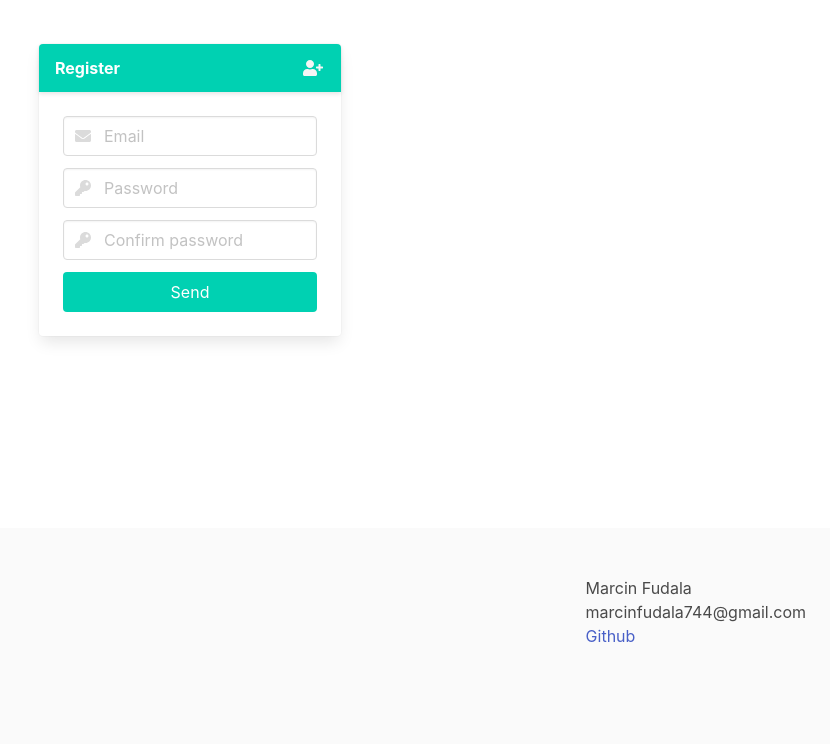
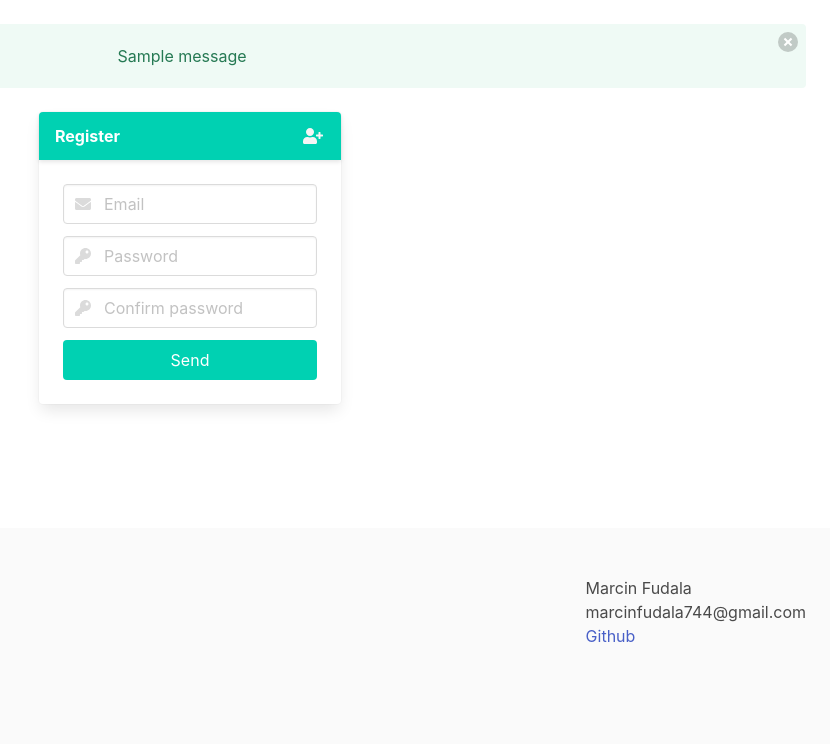
Before and after one commit to nerko937/Generate_expenses, a Flask app: template project/users/templates/reqister.html in a window 1280 px wide. Shown: the part 56-800 px from the top of the page, without its empty margins (450-1280 px from the left). Run offline with Flask 2, Linux system fonts and the light colour scheme; tables that the repository leaves empty hold one stand-in row (values such as "Sample post"); the template is opened without the code that fills it: values that come from a table or form of the project are taken from there, most other values are stand-ins (such as "Sample title", 1, 10 or a date in 2020); one stand-in notice (Sample message) is shown; some libraries are stand-ins or nearby versions.

Commit message:
added flash messages

```diff
--- a/project/expenses/routes.py
+++ b/project/expenses/routes.py
@@ -1,5 +1,5 @@
 from datetime import date
-from flask import Blueprint, render_template, redirect, url_for
+from flask import Blueprint, render_template, redirect, url_for, flash
 from flask_login import current_user, login_required
 from project import db
 from .models import Month
@@ -36,4 +36,8 @@ def delete_month(month_id):
 	if month.user_id == current_user.id:
 		db.session.delete(month)
 		db.session.commit()
+		flash('Month has been deleted!', 'success')
 		return redirect(url_for('expenses.main'))
+	else:
+		flash("You cant delete month that doesn't belongs to you!", 'dange')
+		return redirect(url_for('expenses.main'))
--- a/project/static/app.css
+++ b/project/static/app.css
@@ -16,12 +16,12 @@ body > footer {
     cursor: default;
 }
 
-#small-content {
-	margin-top: 2rem;
+.message-area {
+    margin: 1.5rem;
 }
 
 #months-content {
-    margin-top: 5rem;
+    margin-top: 3rem;
 }
 
 #forgot-pass {
--- a/project/static/app.js
+++ b/project/static/app.js
@@ -24,6 +24,16 @@ window.addEventListener('DOMContentLoaded', (event) => {
         span.classList.toggle(className)
       })
     })
+  }
 
+  // Notification close button event
+  closeBtns = document.querySelectorAll('.notification .delete')
+  if (closeBtns.length) {
+    closeBtns.forEach((element) => {
+      element.addEventListener('click', (event) => {
+        element.parentElement.remove()
+      })
+    })
   }
+
 })
--- a/project/templates/base.html
+++ b/project/templates/base.html
@@ -47,6 +47,18 @@
       </div>
     </div>
   </nav>
+  <div class="message-area has-text-centered">
+    {% with messages = get_flashed_messages(with_categories=true) %}
+    {% if messages %}
+      {% for category, message in messages %}
+      <div class="notification is-light is-{{ category }}">
+        <button class="delete"></button>
+        {{ message }}
+      </div>
+      {% endfor %}
+    {% endif %}
+  {% endwith %}
+  </div>
   {% block content %}{% endblock %}
   <footer class="footer">
     <div class="is-pulled-right" id="footers-div" style="max-width: 30%;">
--- a/project/users/templates/change_password.html
+++ b/project/users/templates/change_password.html
@@ -1,6 +1,6 @@
 {% extends 'base.html' %}
 {% block content %}
-<div class="columns is-centered is-vcentered" id="small-content">
+<div class="columns is-centered is-vcentered">
   <div class="column is-one-quarter">
       <div class="card">
           <header class="card-header has-background-danger">
--- a/project/users/templates/login.html
+++ b/project/users/templates/login.html
@@ -1,6 +1,6 @@
 {% extends 'base.html' %}
 {% block content %}
-<div class="columns is-centered is-vcentered" id="small-content">
+<div class="columns is-centered is-vcentered">
   <div class="column is-one-quarter">
     <div class="card">
       <header class="card-header has-background-success">
--- a/project/users/templates/reqister.html
+++ b/project/users/templates/reqister.html
@@ -1,6 +1,6 @@
 {% extends 'base.html' %}
 {% block content %}
-<div class="columns is-centered is-vcentered" id="small-content">
+<div class="columns is-centered is-vcentered">
   <div class="column is-one-quarter">
       <div class="card">
           <header class="card-header has-background-primary">
--- a/project/users/templates/request_reset.html
+++ b/project/users/templates/request_reset.html
@@ -1,6 +1,6 @@
 {% extends 'base.html' %}
 {% block content %}
-<div class="columns is-centered is-vcentered" id="small-content">
+<div class="columns is-centered is-vcentered">
   <div class="column is-one-quarter">
     <div class="card">
       <header class="card-header has-background-primary">
--- a/project/users/templates/reset_password.html
+++ b/project/users/templates/reset_password.html
@@ -1,6 +1,6 @@
 {% extends 'base.html' %}
 {% block content %}
-<div class="columns is-centered is-vcentered" id="small-content">
+<div class="columns is-centered is-vcentered">
   <div class="column is-one-quarter">
 	<div class="card">
 		<header class="card-header has-background-success">
```
Also changed, not shown: project/users/routes.py (+47 -32 lines). Lines whose indentation alone changed are shown as unchanged.
